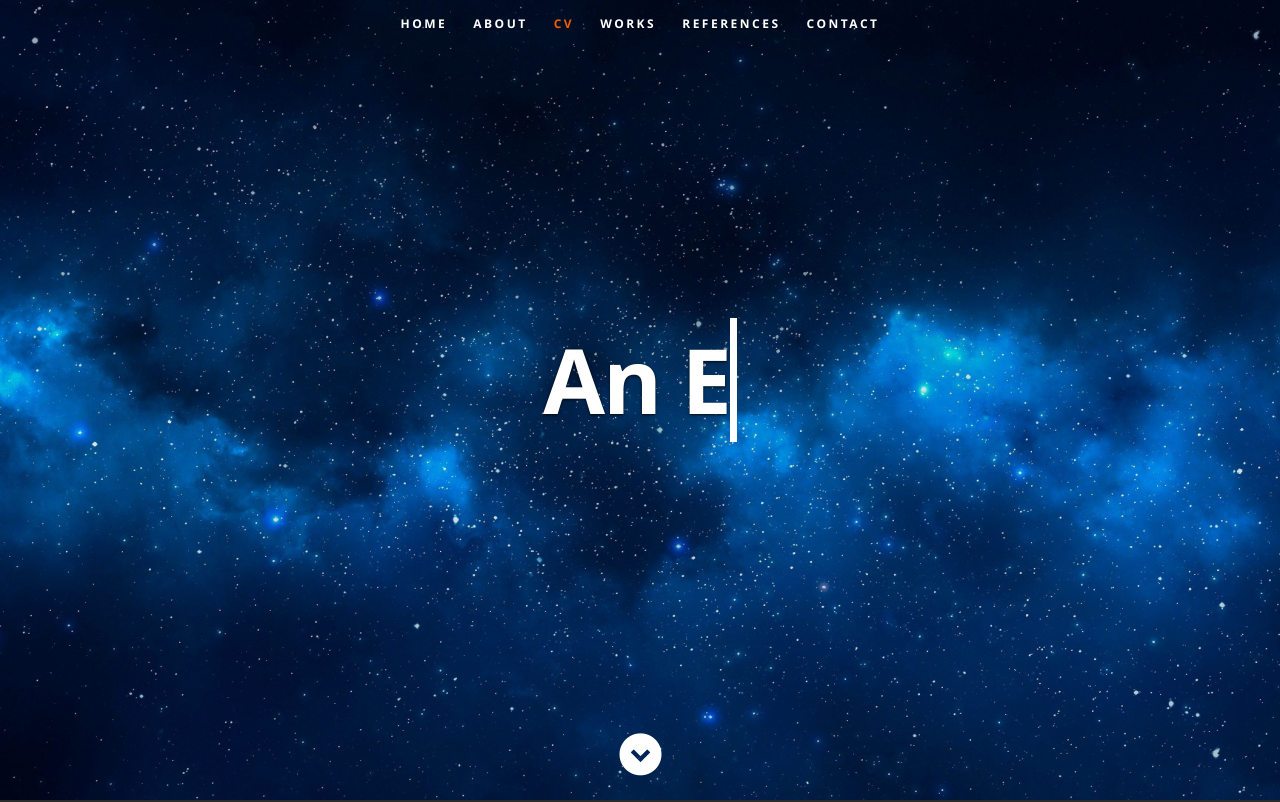
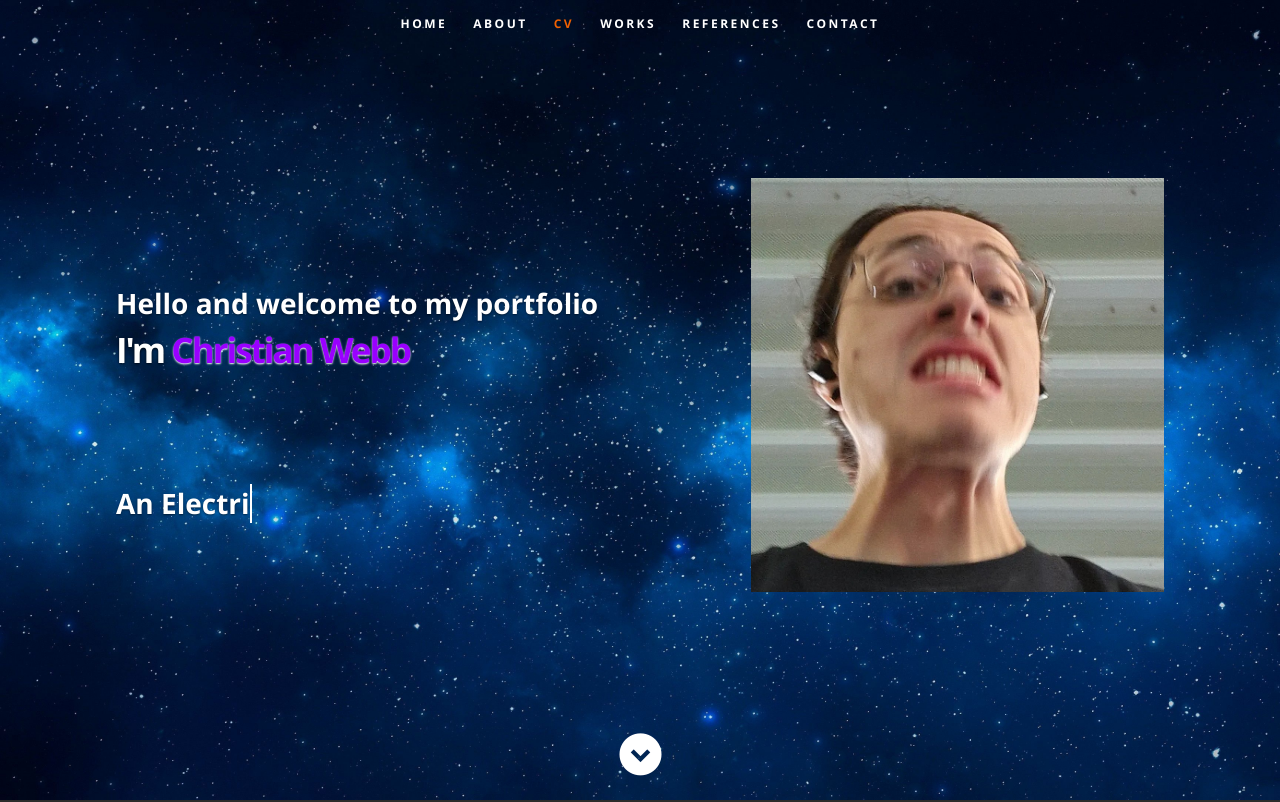
Before and after one commit to chriswebbb/Website, a React (Create React App) app in the folder my-react-app-two/: page / in a window 1280 px wide. Shown: the top 802 px of the page. Built offline with nearby package versions, Linux system fonts and the light colour scheme.

Commit message:
Sorted out header to look better

```diff
--- a/my-react-app-two/public/css/default.css
+++ b/my-react-app-two/public/css/default.css
@@ -163,7 +163,7 @@ h1, h2, h3, h4, h5, h6 {
    font-weight: normal;
 }
 h1 a, h2 a, h3 a, h4 a, h5 a, h6 a { font-weight: inherit; }
-h1 { font-size: 38px; line-height: 42px; margin-bottom: 12px; letter-spacing: -1px; }
+h1 { font-size: 30px/1.1em; line-height: 42px; margin-bottom: 12px; letter-spacing: -1px; }
 h2 { font-size: 28px; line-height: 36px; margin-bottom: 6px; }
 h3 { font-size: 22px; line-height: 30px; margin-bottom: 12px; }
 h4 { font-size: 20px; line-height: 30px; margin-bottom: 6px; }
@@ -689,6 +689,32 @@ input[type="checkbox"] { display: inline; }
 .row .offset-10   { margin-left: 83.33333%; }
 .row .offset-11   { margin-left: 91.66667%; }
 
+/*vertical offset*/
+
+.row .offset-t-2    { margin-top: 16.66667%; }
+.row .offset-t-3    { margin-top: 25%; }
+.row .offset-t-4    { margin-top: 33.33333%; }
+.row .offset-t-5    { margin-top: 41.66667%; }
+.row .offset-t-1    { margin-top: 8.33333%; }
+.row .offset-t-6    { margin-top: 50%; }
+.row .offset-t-7    { margin-top: 58.33333%; }
+.row .offset-t-8    { margin-top: 66.66667%; }
+.row .offset-t-9    { margin-top: 75%; }
+.row .offset-t-10   { margin-top: 83.33333%; }
+.row .offset-t-11   { margin-top: 91.66667%; }
+
+.row .offset-b-2    { margin-bottom: 16.66667%; }
+.row .offset-b-3    { margin-bottom: 25%; }
+.row .offset-b-4    { margin-bottom: 33.33333%; }
+.row .offset-b-5    { margin-bottom: 41.66667%; }
+.row .offset-b-1    { margin-bottom: 8.33333%; }
+.row .offset-b-6    { margin-bottom: 50%; }
+.row .offset-b-7    { margin-bottom: 58.33333%; }
+.row .offset-b-8    { margin-bottom: 66.66667%; }
+.row .offset-b-9    { margin-bottom: 75%; }
+.row .offset-b-10   { margin-bottom: 83.33333%; }
+.row .offset-b-11   { margin-bottom: 91.66667%; }
+
 /* Push/Pull */
 .row .push-1      { left: 8.33333%; }
 .row .pull-1      { right: 8.33333%; }
--- a/my-react-app-two/public/css/layout.css
+++ b/my-react-app-two/public/css/layout.css
@@ -51,31 +51,44 @@ header:before {
 header .banner {
    display: inline-block;
    vertical-align: middle;
-   text-align: middle;
+   text-align: left;
    margin: 0 auto;
    width: 85%;
    padding-bottom: 30px;
-   text-align: center;
 }
 
 header .banner-text { width: 100%; }
 header .banner-text h1 {
-   font: 90px/1.1em 'opensans-bold', sans-serif;
+   font: 30px/1.1em 'opensans-bold', sans-serif;
    color: #fff;
    letter-spacing: -2px;
-   margin: 0 auto 18px auto;
    text-shadow: 0px 1px 3px rgba(0, 0, 0, .8);
+   text-align: left;
 }
+
+header .banner-text h2 {
+   font: 35px/1.1em 'opensans-bold', sans-serif;
+   color: #fff;
+   letter-spacing: -2px;
+   text-shadow: 0px 1px 3px rgba(0, 0, 0, .8);
+   text-align: left;
+}
+
 header .banner-text h3 {
-   font: 18px/1.9em 'librebaskerville-regular', serif;
-   color: #A8A8A8;
+   font: 28px/1.9em 'opensans-bold', sans-serif;
+   color: #ffffff;
    margin: 0 auto;
-   width: 70%; /*Width of description*/
+   width: 100%; /*Width of description*/
    text-shadow: 0px 1px 2px rgba(0, 0, 0, .5);
+   text-align: left;
 }
-header .banner-text h3 span,
-header .banner-text h3 a {
-   color: #fff;
+header .banner-text h2 span{
+   color: rgb(153, 0, 255);
+   text-shadow: 0px 1px 2px rgb(255, 255, 255);
+   vertical-align: bottom;
+}
+header .banner-text h1 a {
+   color: rgb(153, 0, 255);
 }
 header .banner-text hr {
    width: 60%;
--- a/my-react-app-two/src/Components/About.js
+++ b/my-react-app-two/src/Components/About.js
@@ -42,7 +42,7 @@ class About extends Component {
                </div>
             </div>
          </div>
-         <div className="four columns">
+         <div className="four columns ">
             <img className="profile-pic"  src={profilepic} alt="Profile Pic isn't loading" />
             <div className="main-col">
                <ul className="social">
--- a/my-react-app-two/src/Components/Header.js
+++ b/my-react-app-two/src/Components/Header.js
@@ -23,7 +23,7 @@ TxtType.prototype.tick = function() {
    this.el.innerHTML = '<span class="wrap">'+this.txt+'</span>';
 
    var that = this;
-   var delta = 200 - Math.random() * 100;
+   var delta = 150 - Math.random() * 75;
 
    if (this.isDeleting) { delta /= 2; }
 
@@ -33,7 +33,7 @@ TxtType.prototype.tick = function() {
    } else if (this.isDeleting && this.txt === '') {
    this.isDeleting = false;
    this.loopNum++;
-   delta = 500;
+   delta = 250;
    }
 
    setTimeout(function() {
@@ -70,7 +70,7 @@ class Header extends Component {
     }
 
     return (
-      <header id="home">
+   <header id="home">
 
       <nav id="nav-wrap">
 
@@ -85,17 +85,27 @@ class Header extends Component {
             <li><a className="smoothscroll" href="#testimonials">References</a></li>
             <li><a className="smoothscroll" href="#contact">Contact</a></li>
          </ul>
-
-
       </nav>
 
       <div className="row banner">
          <div className="banner-text">
-            <h1 href="" class="typewrite" data-period="2000" data-type='[ "Hi, Im Christian.", "An Electrical and Electronic engineer.", "This is my online portfolio." ]'>
-               <span class="wrap"></span>
-            </h1>
+            <div className="seven columns center">
+               <h3 className="offset-t-2 responsive"> Hello and welcome to my portfolio</h3>
+               <div className="offset-b-2">
+                  <h2>I'm <span>{name}</span></h2>
+               </div>
+               <div className="">
+                  <h3 href="" class="typewrite" data-period="1000" data-type='[ "An Electrical and Electronic engineer.", "Developer" ]'>
+                  </h3>
+               </div>
+            </div>
+            <div className="five columns">
+               <img src="images/profilepic.jpg" alt="Profile Pic isn't loading" />
+            </div>
+
          </div>
       </div>
+
 
       <p className="scrolldown">
          <a className="smoothscroll" href="#about"><i className="icon-down-circle"></i></a>
```
